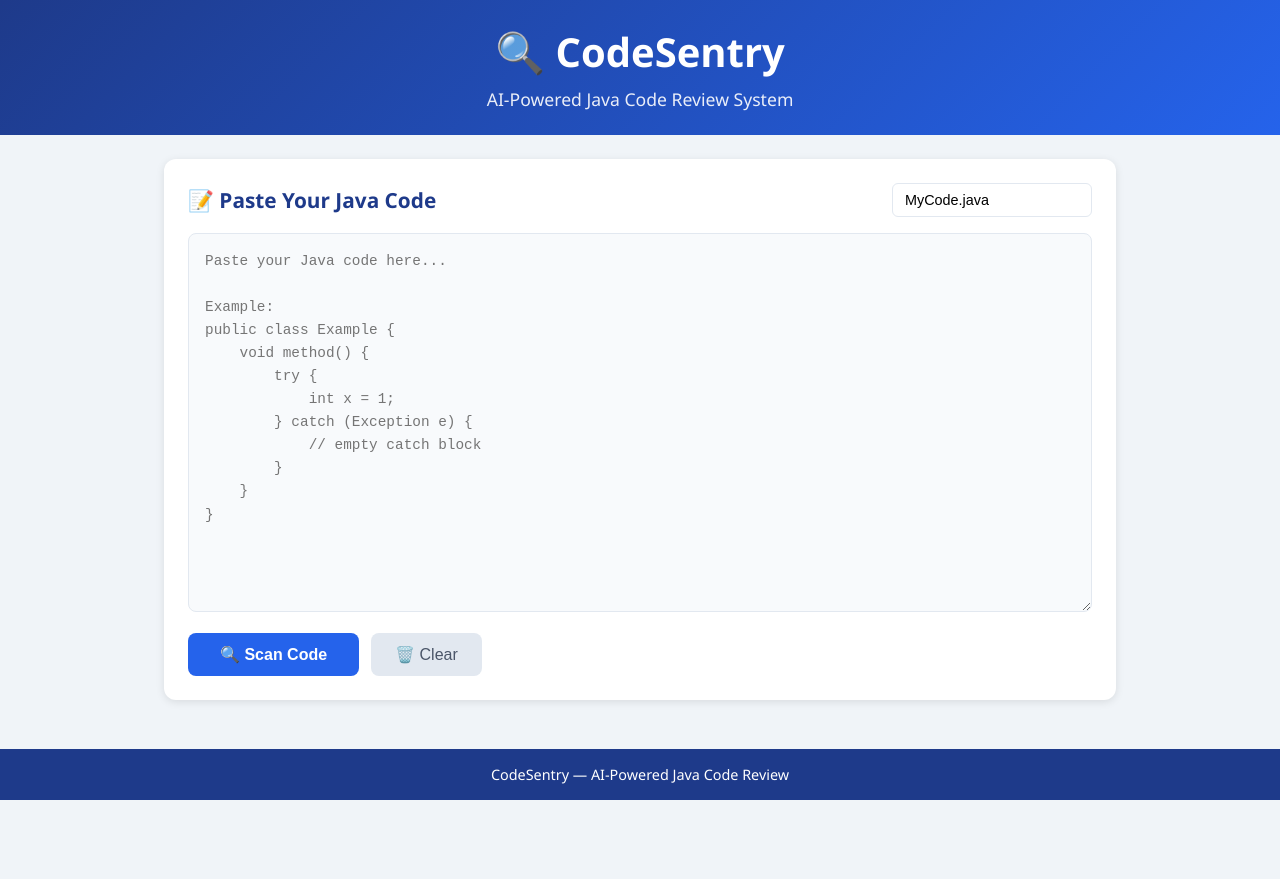
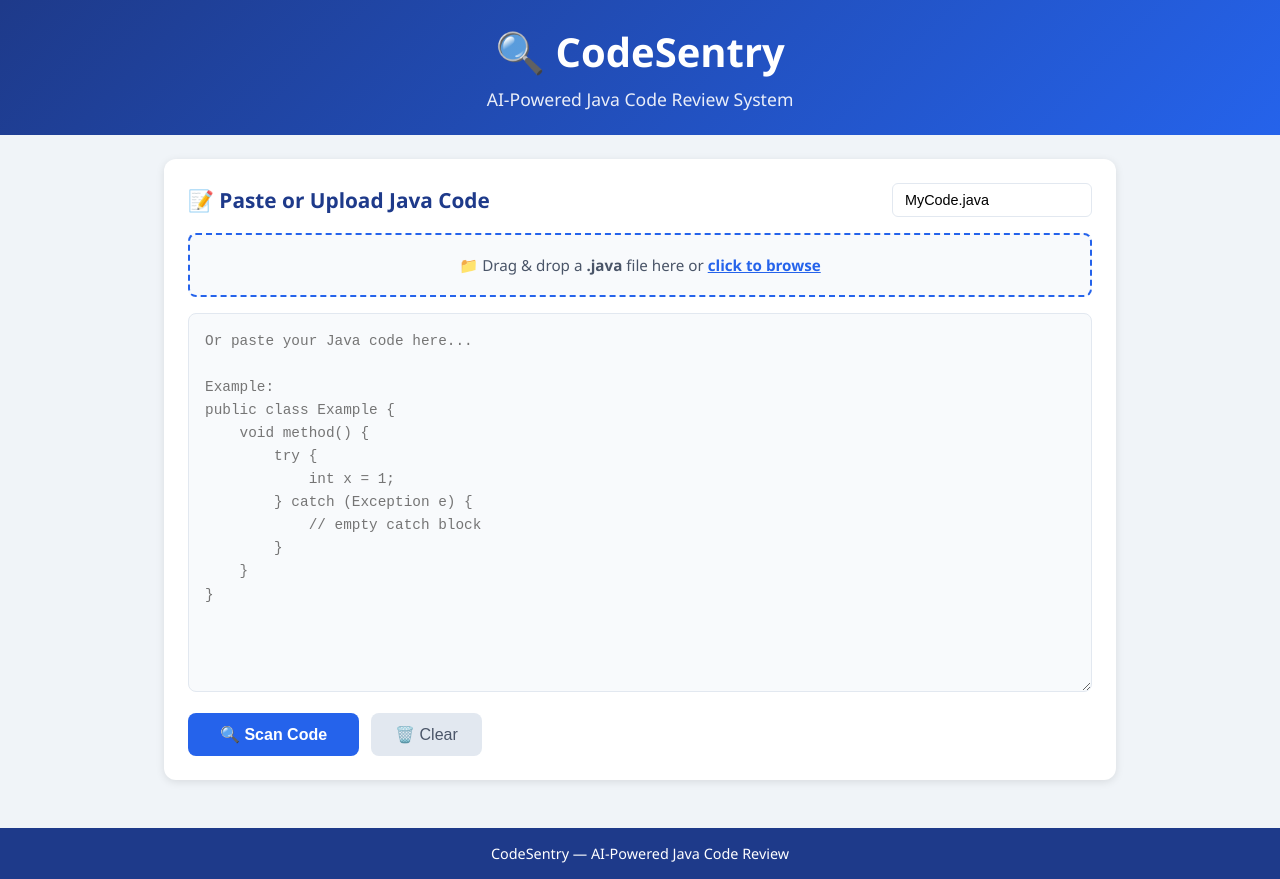
Before and after one commit to vinayakbhardwajcse/-codesentry-frontend, a React (Create React App) app: page / in a window 1280 px wide. Before the commit the page ends 800 px from the top, so only its background shows below. Built offline with nearby package versions, Linux system fonts and the light colour scheme.

Commit message:
Fix CodeInput with file upload feature

```diff
--- a/src/components/CodeInput.js
+++ b/src/components/CodeInput.js
@@ -1,4 +1,4 @@
-import React, { useState } from 'react';
+import React, { useState, useRef } from 'react';
 import axios from 'axios';
 
 const BACKEND_URL = 'https://codesentry-backend-ztuy.onrender.com';
@@ -6,15 +6,15 @@ const BACKEND_URL = 'https://codesentry-backend-ztuy.onrender.com';
 function CodeInput({ onScanComplete, onError, onLoading }) {
   const [fileName, setFileName] = useState('MyCode.java');
   const [sourceCode, setSourceCode] = useState('');
+  const [isDragging, setIsDragging] = useState(false);
+  const fileInputRef = useRef(null);
 
   const handleScan = async () => {
     if (!sourceCode.trim()) {
-      onError('Please paste some Java code first!');
+      onError('Please paste some Java code or upload a .java file first!');
       return;
     }
-
     onLoading(true);
-
     try {
       const response = await axios.post(`${BACKEND_URL}/api/scan/text`, {
         fileName: fileName,
@@ -22,10 +22,43 @@ function CodeInput({ onScanComplete, onError, onLoading }) {
       });
       onScanComplete(response.data, sourceCode, fileName);
     } catch (error) {
-      onError('Failed to scan code. Make sure your backend is running on port 9090!');
+      onError('Failed to scan code. Please try again!');
     } finally {
       onLoading(false);
     }
+  };
+
+  const handleFileUpload = (file) => {
+    if (!file) return;
+    if (!file.name.endsWith('.java')) {
+      onError('Please upload a .java file only!');
+      return;
+    }
+    const reader = new FileReader();
+    reader.onload = (e) => {
+      setSourceCode(e.target.result);
+      setFileName(file.name);
+    };
+    reader.readAsText(file);
+  };
+
+  const handleFileInputChange = (e) => {
+    handleFileUpload(e.target.files[0]);
+  };
+
+  const handleDragOver = (e) => {
+    e.preventDefault();
+    setIsDragging(true);
+  };
+
+  const handleDragLeave = () => {
+    setIsDragging(false);
+  };
+
+  const handleDrop = (e) => {
+    e.preventDefault();
+    setIsDragging(false);
+    handleFileUpload(e.dataTransfer.files[0]);
   };
 
   const handleClear = () => {
@@ -36,7 +69,7 @@ function CodeInput({ onScanComplete, onError, onLoading }) {
   return (
     <div className="code-input-container">
       <div className="code-input-header">
-        <h2>📝 Paste Your Java Code</h2>
+        <h2>📝 Paste or Upload Java Code</h2>
         <input
           type="text"
           value={fileName}
@@ -46,11 +79,28 @@ function CodeInput({ onScanComplete, onError, onLoading }) {
         />
       </div>
 
+      <div
+        className={`upload-area ${isDragging ? 'dragging' : ''}`}
+        onDragOver={handleDragOver}
+        onDragLeave={handleDragLeave}
+        onDrop={handleDrop}
+        onClick={() => fileInputRef.current.click()}
+      >
+        <input
+          type="file"
+          ref={fileInputRef}
+          onChange={handleFileInputChange}
+          accept=".java"
+          style={{ display: 'none' }}
+        />
+        <p>📁 Drag & drop a <strong>.java</strong> file here or <span className="upload-link">click to browse</span></p>
+      </div>
+
       <textarea
         className="code-textarea"
         value={sourceCode}
         onChange={(e) => setSourceCode(e.target.value)}
-        placeholder={`Paste your Java code here...\n\nExample:\npublic class Example {\n    void method() {\n        try {\n            int x = 1;\n        } catch (Exception e) {\n            // empty catch block\n        }\n    }\n}`}
+        placeholder={`Or paste your Java code here...\n\nExample:\npublic class Example {\n    void method() {\n        try {\n            int x = 1;\n        } catch (Exception e) {\n            // empty catch block\n        }\n    }\n}`}
         rows={15}
       />
 
```
